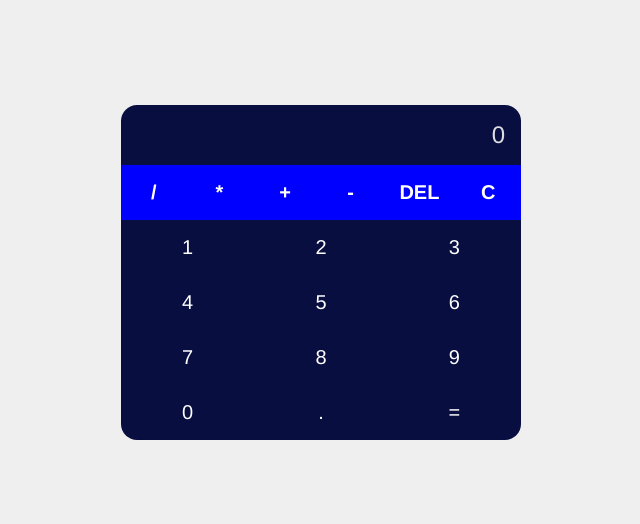
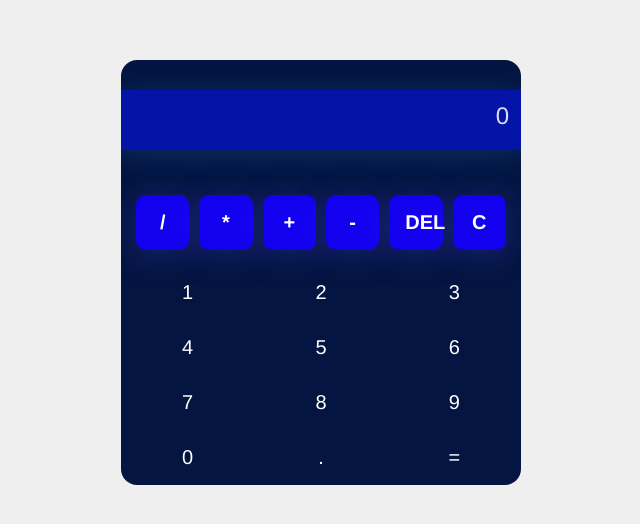
Before and after one commit to najeeudanesi/my_react_calculator, a React (Create React App) app: page / in a window 1280 px wide. Shown: the part 128-652 px from the top of the page, without its empty margins (319-959 px from the left). Built offline with nearby package versions, Linux system fonts and the light colour scheme.

Commit message:
gui and error fixes

```diff
--- a/src/App.js
+++ b/src/App.js
@@ -1,16 +1,22 @@
 import { useState } from "react";
 
 function App() {
+
   const [calc, setCalc] = useState("");
   const [setResult] = useState("");
 
 
   const op = ["/", "*", "+", "-", "."];
   const updateCalc = (value) => {
+    if(calc.includes("NaN")){
+      setCalc(value)
+      return;
+    }
     if (
       (op.includes(value) && calc === "") ||
       (op.includes(value) && op.includes(calc.slice(-1)))
     ) {
+
 
       return;
     }
@@ -46,7 +52,11 @@ function App() {
     if (calc ===''){
       return;
     }
-    const value = calc.slice(0, -1);
+
+    var value = calc.slice(0, -1);
+
+    if(calc.includes("NaN"))
+    value = "";
 
     setCalc(value);
   }
@@ -66,7 +76,11 @@ function App() {
       arr.splice(1,1);
       arr.splice(1,1);
     }
-    return arr[0];
+
+
+      return arr[0];
+
+
   }
 
   const safeEval =(eq) =>{
@@ -77,16 +91,16 @@ function App() {
 
   }
 
-
-
-
   return (
     <div className="App">
       <div className="calculator">
+        <div className="bg_display">
         <div className="display">
 
-          {calc || "0"}
+    {calc || "0"}
+  </div>
         </div>
+
 
         <div className="operators">
           <button onClick={() => updateCalc("/")}>/</button>
--- a/src/index.css
+++ b/src/index.css
@@ -1,8 +1,10 @@
 :root {
-  --primary: blue;
+  --primary: #1300EF;
   --secondary: #9c45ff;
-  --black: rgb(9, 14, 65);
+  --black: #041541;
   --light: #eeee;
+  --op: #0414A9;
+
 
 }
 
@@ -34,19 +36,22 @@ body {
    box-shadow: 0px 2px 64px rgba(37, 76, 250, 0);
 }
 
-.display{
-  padding: 16px;
+.bg_display{
+  padding-top: 30px;
   text-align:right;
   background-color: var(--black);
   color: var(--light);
   font-size: 24px;
   font-weight: 300;
-  height: 60px;
+  height: 120px;
+
 }
 
-.display span{
-  font-size: 14px;
-  color: #888;
+.display{
+  background: #0414A9;
+box-shadow: 0px 4px 28px 1px rgba(51, 157, 255, 0.18);
+height: 60px;
+padding: 12px;
 
 }
 
@@ -59,6 +64,7 @@ button{
   padding: 16px;
   cursor: pointer;
   transition: 0.4s;
+
 }
 
 button:hover {
@@ -67,12 +73,20 @@ button:hover {
 
 .operators{
   display: flex;
+  background-color: #041541;
+  padding: 10px;
 }
 
 .operators button{
   flex: 1 1 0%;
-  background-color: var(--primary);
+
   font-weight: 700;
+  background: #1300EF;
+  box-shadow: 0px 4px 33px 2px rgba(75, 71, 255, 0.24);
+  border-radius: 10px;
+  margin: 5px;
+  width: 50px;
+  text-align: center;
 }
 
 .digits{
```
